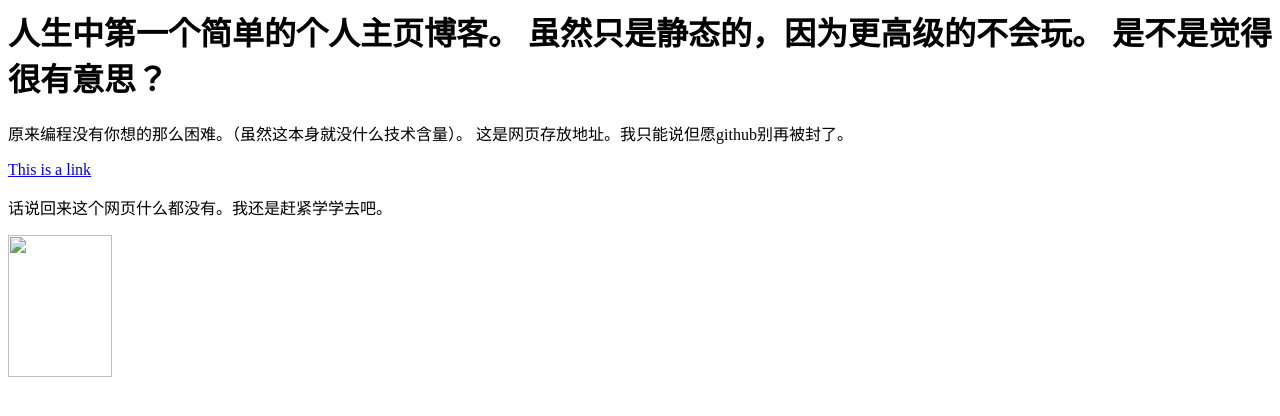
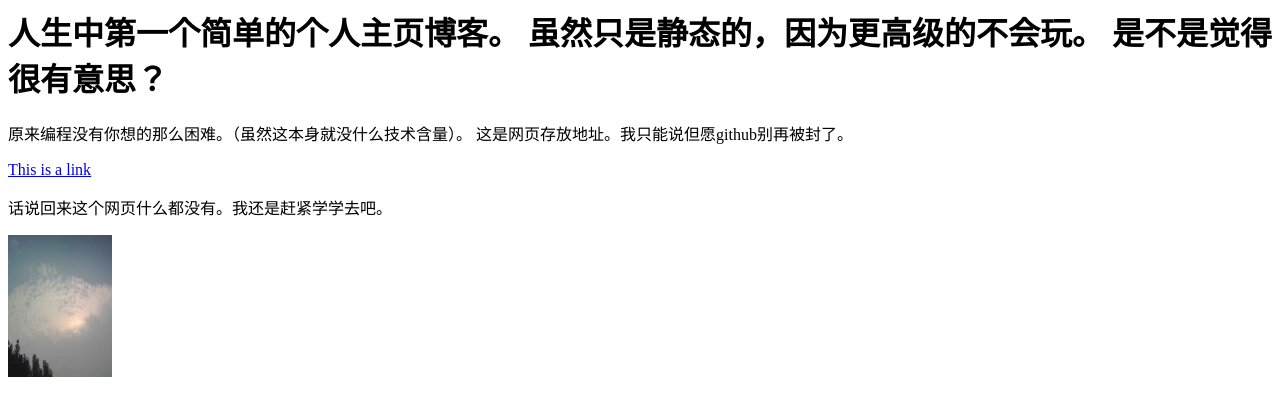
Before and after one commit to w15tp/blog, a plain HTML site: page index.html in a window 1280 px wide. Drawn offline with Linux system fonts and the light colour scheme.

Commit message:
Update index.html

```diff
--- a/index.html
+++ b/index.html
@@ -13,6 +13,6 @@
             </p>
             话说回来这个网页什么都没有。我还是赶紧学学去吧。
         </p>
-        <img src="w3school.jpg" width="104" height="142" />
+        <img src="likethis.jpg" width="104" height="142" />
     </body>
 </html>
```
